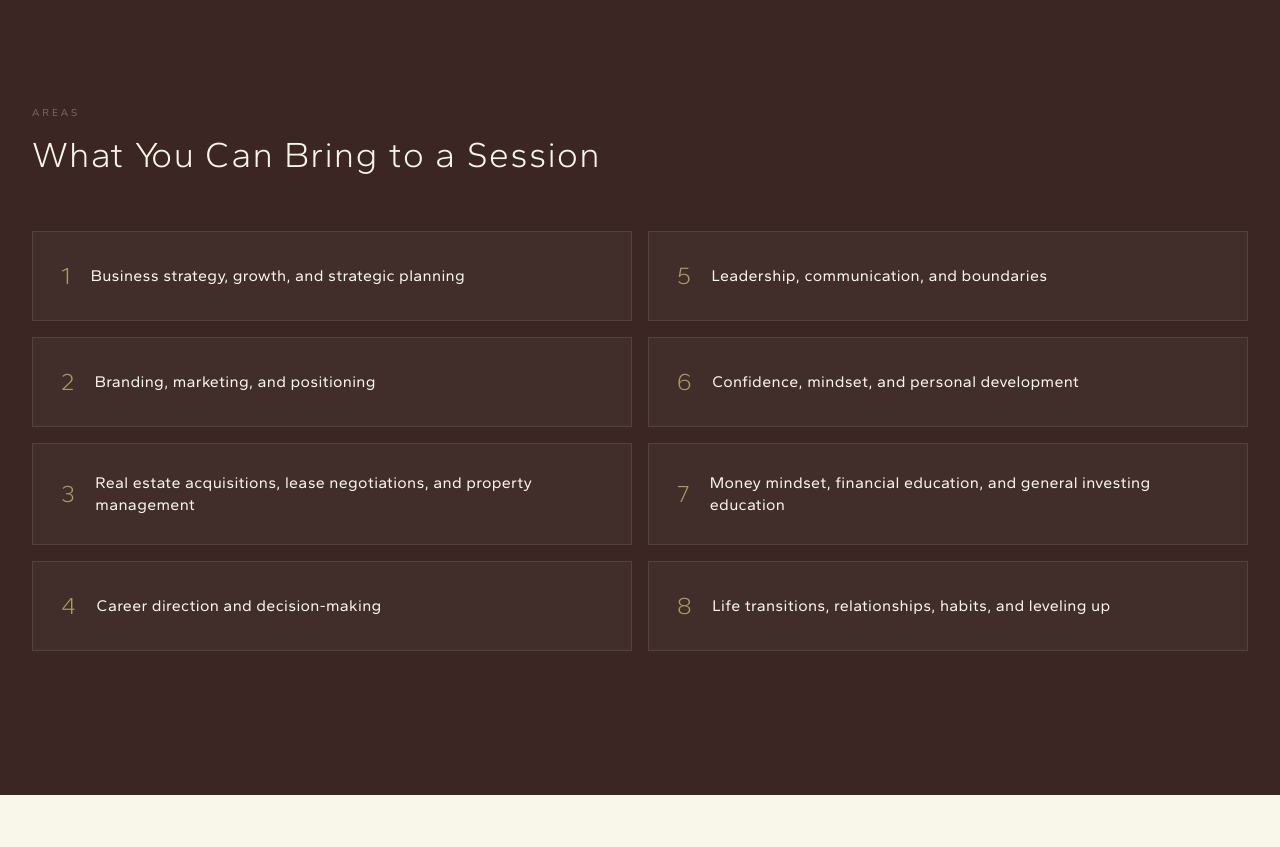
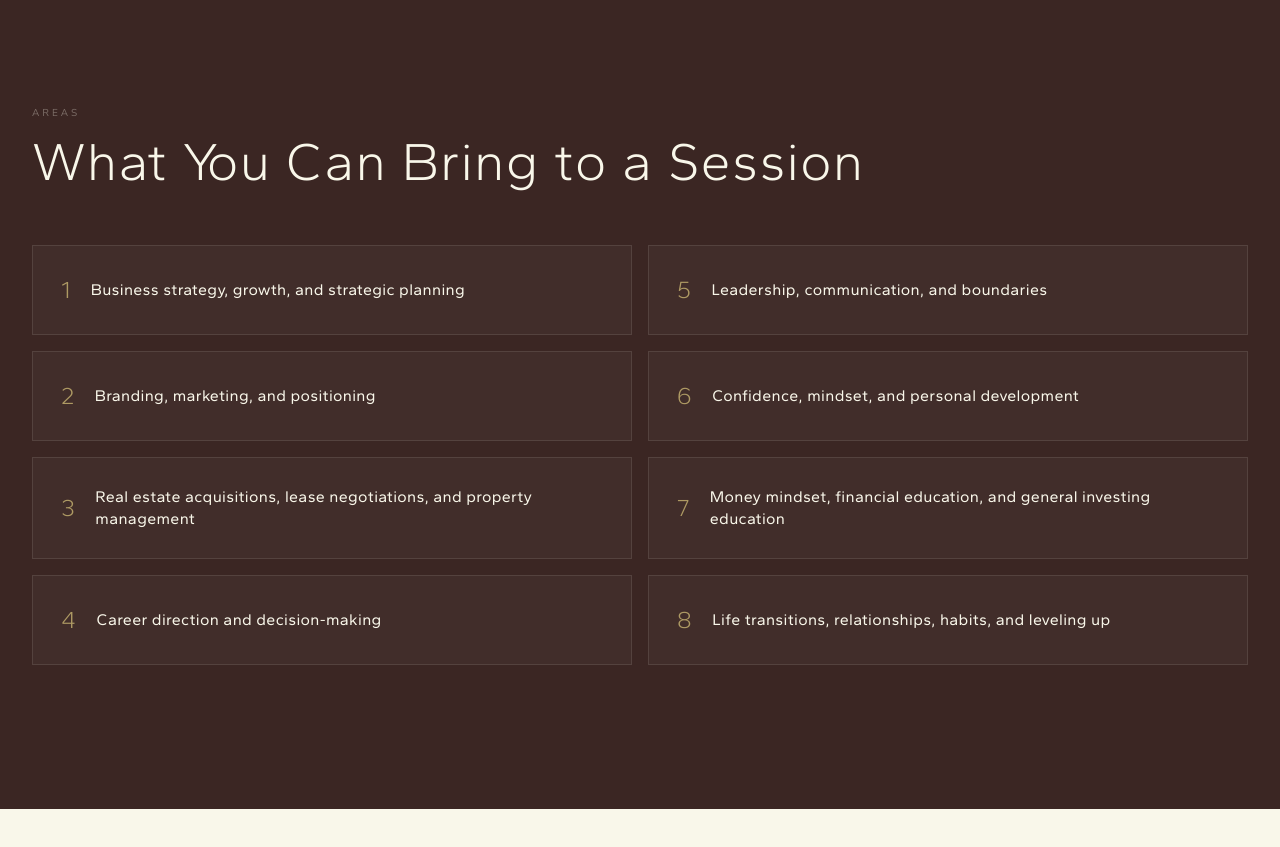
Before and after one commit to SharonSoul/Pujawatch, a Next.js app: page / in a window 1280 px wide. Shown: the part 2440-3287 px from the top of the page. Built offline with nearby package versions, Linux system fonts and the light colour scheme.

Commit message:
UI updates

```diff
--- a/src/components/LandingPage.tsx
+++ b/src/components/LandingPage.tsx
@@ -218,7 +218,7 @@ function ServicesSection() {
             <span className="font-accent text-[10px] uppercase tracking-[0.3em] text-cream/35">
               Areas
             </span>
-            <h2 className="mt-3 font-display text-2xl font-light tracking-[0.03em] text-cream sm:text-3xl lg:text-4xl whitespace-nowrap overflow-hidden text-ellipsis">
+            <h2 className="mt-3 font-display text-[clamp(1.65rem,4.2vw,3.75rem)] font-light leading-none tracking-[0.02em] text-cream">
               What You Can Bring to a Session
             </h2>
           </div>
```
